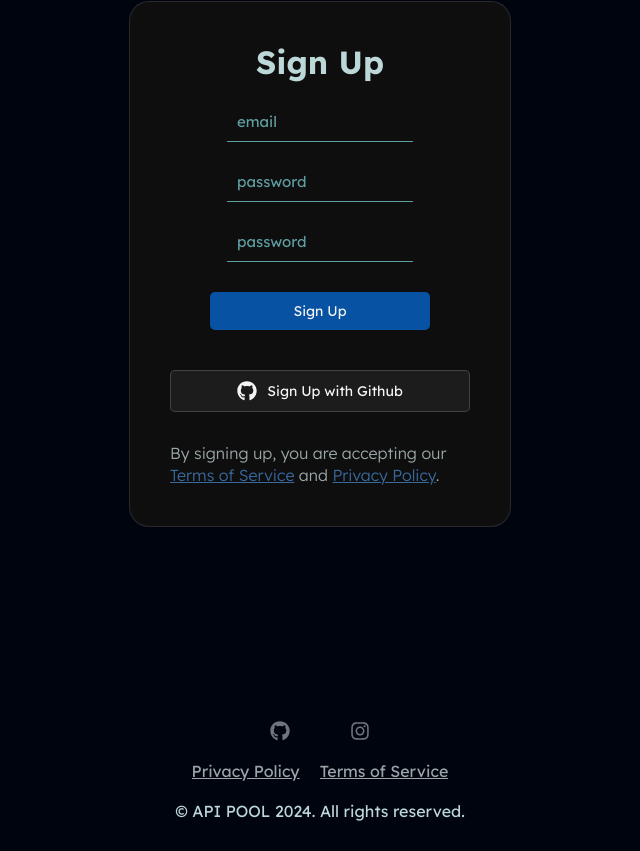
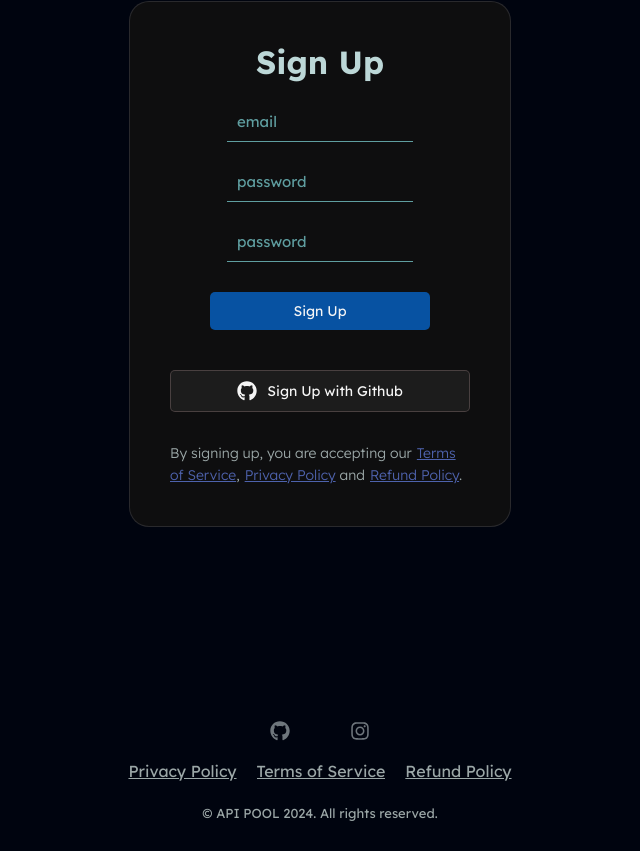
Before and after one commit to metncelik/apipool, a React (Create React App) app: page /sign-up in a window 1280 px wide. Shown: the part 180-1031 px from the top of the page, without its empty margins (320-960 px from the left). Built offline with nearby package versions, Linux system fonts and the light colour scheme; no server answers; some icons are missing.

Commit message:
refund policy

```diff
--- a/package.json
+++ b/package.json
@@ -8,7 +8,6 @@
     "@testing-library/react": "^13.4.0",
     "@testing-library/user-event": "^13.5.0",
     "axios": "^1.6.2",
-    "firebase": "^10.3.0",
     "localforage": "^1.10.0",
     "match-sorter": "^6.3.1",
     "notistack": "^3.0.1",
--- a/src/App.js
+++ b/src/App.js
@@ -20,6 +20,7 @@ import { SnackbarProvider } from 'notistack';
 import { ModalProvider } from './contexts/ModalContext';
 import TermsOfService from './views/TermsOfService';
 import PrivacyPolicy from './views/PrivacyPolicy';
+import RefundPolicy from './views/RefundPolicy.js';
 
 function App() {
   return (
@@ -49,6 +50,7 @@ function App() {
             } />
             <Route exact path='/terms-of-service' element={<TermsOfService/>}/>
             <Route exact path='/privacy-policy' element={<PrivacyPolicy/>}/>
+            <Route exact path='/refund-policy' element={<RefundPolicy/>}/>
             <Route exact path='*' element={<NotFound />} />
           </Routes>
           <footer>
--- a/src/components/Footer.js
+++ b/src/components/Footer.js
@@ -16,8 +16,11 @@ const Footer = () => {
                 <div className="footer-links">
                     <Link to={'/privacy-policy'} className='footer-link'>Privacy Policy</Link>
                     <Link to={'/terms-of-service'} className='footer-link'>Terms of Service</Link>
+                    <Link to={'/refund-policy'} className='footer-link'>Refund Policy</Link>
                 </div>
+                <div className='copy-right'>
                 © API POOL 2024. All rights reserved.
+                </div>
             </div>
         </div>
     );
--- a/src/components/NavBar.js
+++ b/src/components/NavBar.js
@@ -1,11 +1,8 @@
 import '../styles/components/Navbar.css'
 import { useEffect, useState } from 'react'
 import { IoClose, IoMenu } from "react-icons/io5";
-
 import { Link, NavLink, useLocation } from 'react-router-dom';
 import useAuth from '../hooks/useAuthState';
-// import { onAuthStateChanged } from "firebase/auth";
-// import { auth } from '../database/firebaseConfig';
 
 const NavBar = () => {
     const [isVisible, setIsVisible] = useState(false)
@@ -21,7 +18,7 @@ const NavBar = () => {
     console.log(location.pathname);
 
     useEffect(() => {
-        if (['/sign-up', '/console', '/login', '/reset-password', '/terms-of-service', '/privacy-policy'].includes(location.pathname)) setStickyNavbar(true)
+        if (['/sign-up', '/console', '/login', '/reset-password', '/terms-of-service', '/privacy-policy', '/refund-policy'].includes(location.pathname)) setStickyNavbar(true)
         else setStickyNavbar(false);
     }, [location.pathname])
 
--- a/src/styles/components/Footer.css
+++ b/src/styles/components/Footer.css
@@ -1,5 +1,6 @@
 .footer-container {
     display: flex;
+    flex-direction: column;
     justify-content: center;
     align-items: center;
     margin-top: 5%;
@@ -27,13 +28,8 @@
 }
 
 .footer-links {
-    display: flex;
-    flex-direction: row;
-    justify-content: center;
-    align-items: center;
     margin: 20px 0px;
 }
-
 
 .footer-link {
     color: var(--text-color);
@@ -41,3 +37,10 @@
     margin: 0px 10px;
     cursor: pointer;
 }
+
+.copy-right {
+    color: var(--text-color);
+    font-size: 13px;
+    margin-top: 20px;
+    text-align: center;
+}
--- a/src/styles/components/Navbar.css
+++ b/src/styles/components/Navbar.css
@@ -35,7 +35,7 @@
   border: none;
   border-bottom: 1px solid rgba(205, 22, 22, 0.188);
   border-radius: 0px;
-  padding: 10px 20px;
+  padding: 10px 100px;
 }
 
 .navbar-fixed {
--- a/src/styles/views/SignUp.css
+++ b/src/styles/views/SignUp.css
@@ -1,11 +1,16 @@
 .sign-up-info {
+    font-size: 14px;
     font-weight: 100;
 }
 
 .sign-up-info-link {
-    color: #488bd3bb;
+
+    color: #5f79d7c9;
     text-decoration: underline;
+    margin-left: 5px;
+    cursor: pointer;
 }
+
 
 @media screen and (max-width: 768px) {
     .auth-container{
--- a/src/views/PrivacyPolicy.js
+++ b/src/views/PrivacyPolicy.js
@@ -8,7 +8,7 @@ const PrivacyPolicy = () => {
 
     return (
         <div className="legal pp-container">
-            <Banner color={"grey"} height={"150px"} />
+            <Banner color={"grey"}/>
             <h1>API POOL - Privacy Policy</h1>
 
             <h2>1. Introduction</h2>
--- /dev/null
+++ b/src/views/RefundPolicy.js
@@ -0,0 +1,56 @@
+import { useEffect } from "react";
+import Banner from "../components/Banner";
+
+const RefundPolicy = () => {
+    useEffect(() => {
+        window.scrollTo(0, 0);
+    }, []);
+
+    return (
+        <div className="legal rp-container">
+            <Banner color="green"/>
+            <h1>API POOL - Refund Policy</h1>
+
+            <h2>1. Introduction</h2>
+            <p>Welcome to API POOL! This Refund Policy ("Policy") outlines the terms and conditions under which users ("You", "User") may be eligible for refunds when using the services provided by API POOL ("We", "Our", "Us"). By signing up and using API POOL, you acknowledge and agree to this Refund Policy.</p>
+
+            <h2>2. Charges and Requests</h2>
+            <p>Users will be charged when a request to use an API is successfully completed. It is the user's responsibility to ensure that their API requests are valid and authorized.</p>
+
+            <h2>3. No Refunds for User Mistakes</h2>
+            <p>API POOL will not issue refunds under the following circumstances:</p>
+            <ul>
+                <li><strong>Public Disclosure of API Keys:</strong> If your API keys are revealed publicly due to your own actions or negligence, we will not provide any refunds.</li>
+                <li><strong>Faulty User-Created APIs:</strong> If you create an API with issues that result in excessive costs or incorrect outcomes, we will not provide any refunds. Users are responsible for thoroughly testing and validating their APIs before publishing.</li>
+            </ul>
+
+            <h2>4. Refund Eligibility for Our Mistakes</h2>
+            <p>Users may be eligible for a refund only in the following situations:</p>
+            <ul>
+                <li><strong>Service Errors:</strong> If a service failure or error occurs due to API POOL's fault, we will investigate the issue and determine if a refund is warranted.</li>
+                <li><strong>Security Breaches:</strong> In the event of a cyber attack or security breach that compromises user data or API requests through no fault of the user, we will take appropriate actions and may issue refunds as deemed necessary.</li>
+            </ul>
+
+            <h2>5. Refund Request Process</h2>
+            <p>To request a refund, users must contact us within 30 days of the transaction in question. Refund requests should include the following information:</p>
+            <ul>
+                <li>Username and email address associated with the account</li>
+                <li>Details of the transaction and the reason for the refund request</li>
+            </ul>
+            <p>Submit refund requests to <a href="mailto:support@apipool.com">support@apipool.com</a>. We will review your request and respond within 10 business days.</p>
+
+            <h2>6. Changes to This Refund Policy</h2>
+            <p>We reserve the right to update this Refund Policy from time to time. When changes are made, we will notify users by sending an email with the updated Refund Policy. Continued use of the platform following such modifications indicates your acceptance of the new Refund Policy.</p>
+
+            <h2>7. Acceptance of This Policy</h2>
+            <p>By signing up for an account on API POOL, you acknowledge that you have read, understood, and agree to be bound by this Refund Policy.</p>
+
+            <h2>8. Contact Information</h2>
+            <p>If you have any questions or concerns regarding this Refund Policy, please contact us at <a href="mailto:support@apipool.com">support@apipool.com</a>.</p>
+
+            <p>Thank you for using API POOL!</p>
+        </div>
+    );
+}
+
+export default RefundPolicy;
--- a/src/views/SignUp.js
+++ b/src/views/SignUp.js
@@ -1,8 +1,10 @@
 import '../styles/views/SignUp.css'
 import { GithubAuthButton, GoogleAuthButton, SignUpWithEmail } from '../components/Auth';
-import { Link } from 'react-router-dom';
+import { useNavigate } from 'react-router-dom';
 
 const SignUp = () => {
+    const navigate = useNavigate();
+
     return (
         <div className="auth-main">
             <div className='auth-box'>
@@ -14,7 +16,10 @@ const SignUp = () => {
                 {/* <GoogleAuthButton method={"sign-up"} /> */}
                 <GithubAuthButton method={"sign-up"} />
                 <br />
-                <p className='sign-up-info'>By signing up, you are accepting our <span className='sign-up-info-link' to="/terms-of-service">Terms of Service</span> and <span className='sign-up-info-link' to="/privacy-policy">Privacy Policy</span>.</p>
+                <p className='sign-up-info'>By signing up, you are accepting our
+                <span onClick={()=>(navigate('/terms-of-service'))} className='sign-up-info-link'>Terms of Service</span>,
+                <span onClick={()=>(navigate('/privacy-policy'))}  className='sign-up-info-link' >Privacy Policy</span> and
+                <span onClick={()=>(navigate('/refund-policy'))}   className='sign-up-info-link'>Refund Policy</span>.</p>
             </div>
         </div>
     );
--- a/src/views/TermsOfService.js
+++ b/src/views/TermsOfService.js
@@ -9,7 +9,7 @@ const TermsOfService = () => {
 
     return (
         <div class="legal tos-container">
-            <Banner color={"grey"} height={"150px"} />
+            <Banner color={"grey"}/>
             <h1>API POOL - Terms of Service</h1>
 
             <h2>1. Introduction</h2>
```
